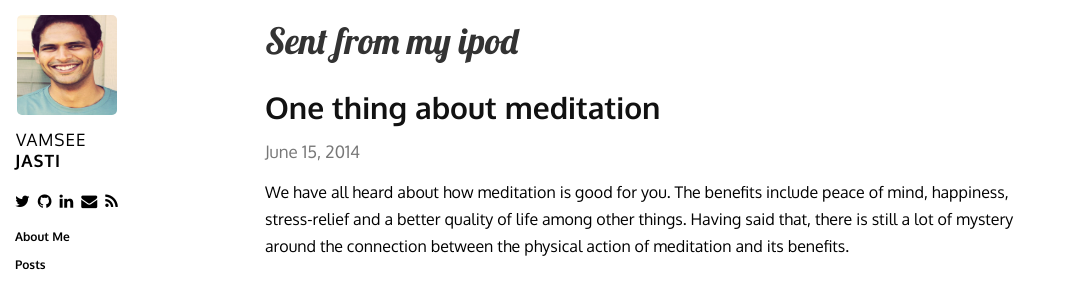
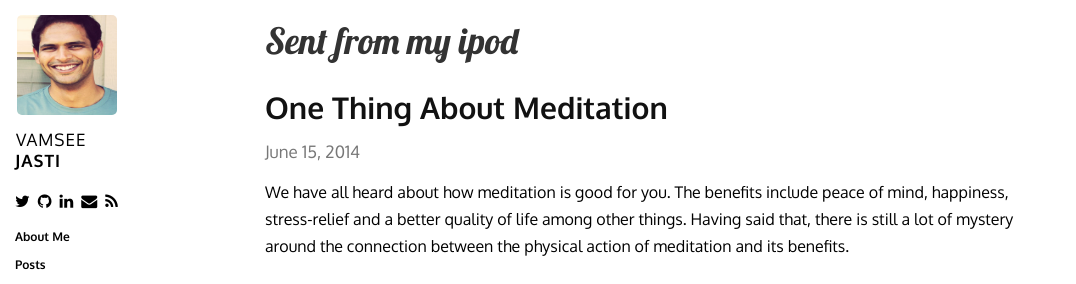
Before and after one commit to jasti/jasti.github.io, a Jekyll site: the page built from _posts/2014-06-15-meditate.markdown, in a window 1280 px wide. Shown: the top 284 px of the page, without its empty margins (0-1076 px from the left). Built offline with Jekyll 4.4.1, drawn with Linux system fonts in a browser that asks for light colours; nearby versions of some CDN libraries; Markdown is read by kramdown in place of the engine named in the settings; comment, search, counter and statistics services are not loaded.

```diff
--- a/_posts/2014-06-15-meditate.markdown
+++ b/_posts/2014-06-15-meditate.markdown
@@ -1,6 +1,6 @@
 ---
 layout: post
-title: One thing about meditation
+title: One Thing About Meditation
 category: posts
 ---
 
```
